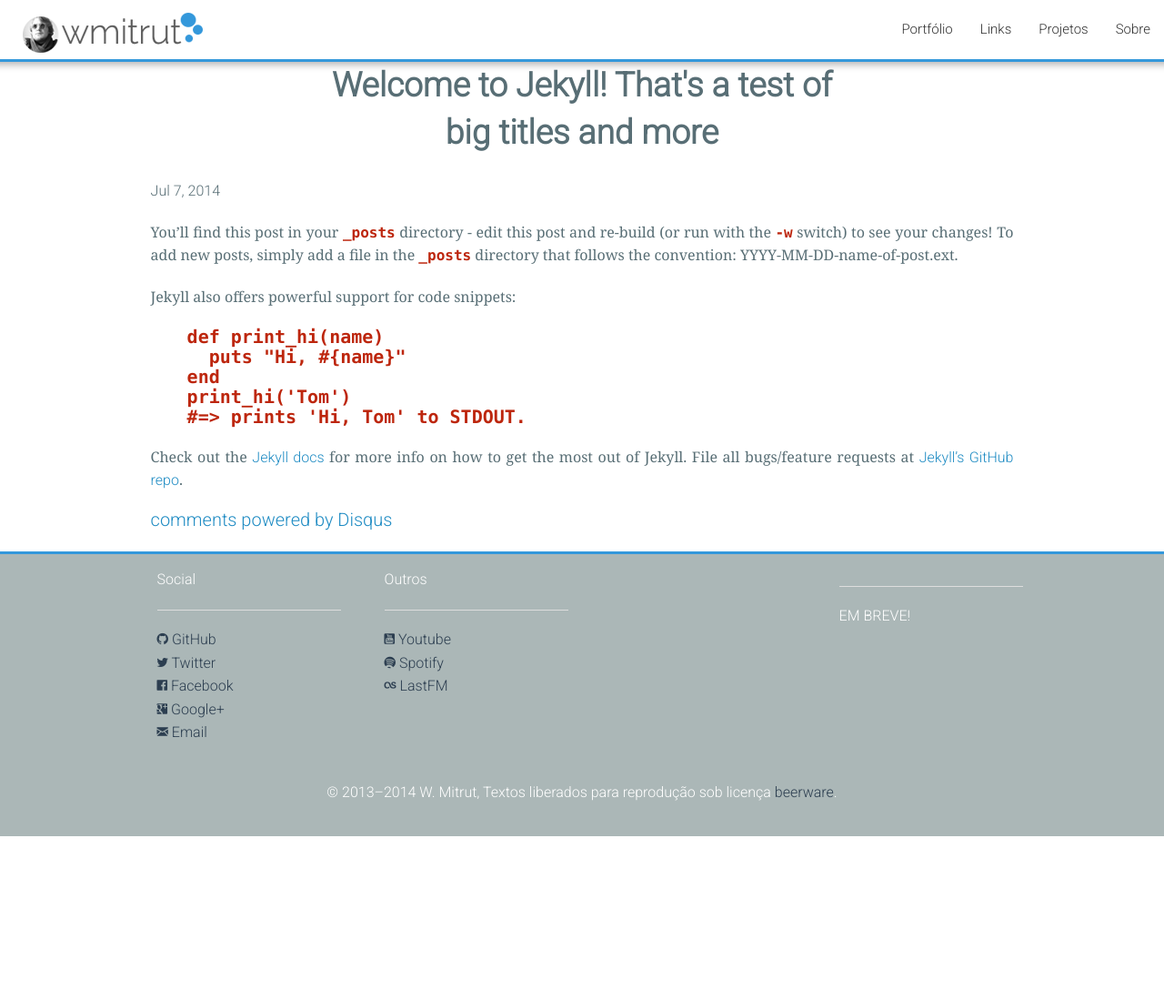
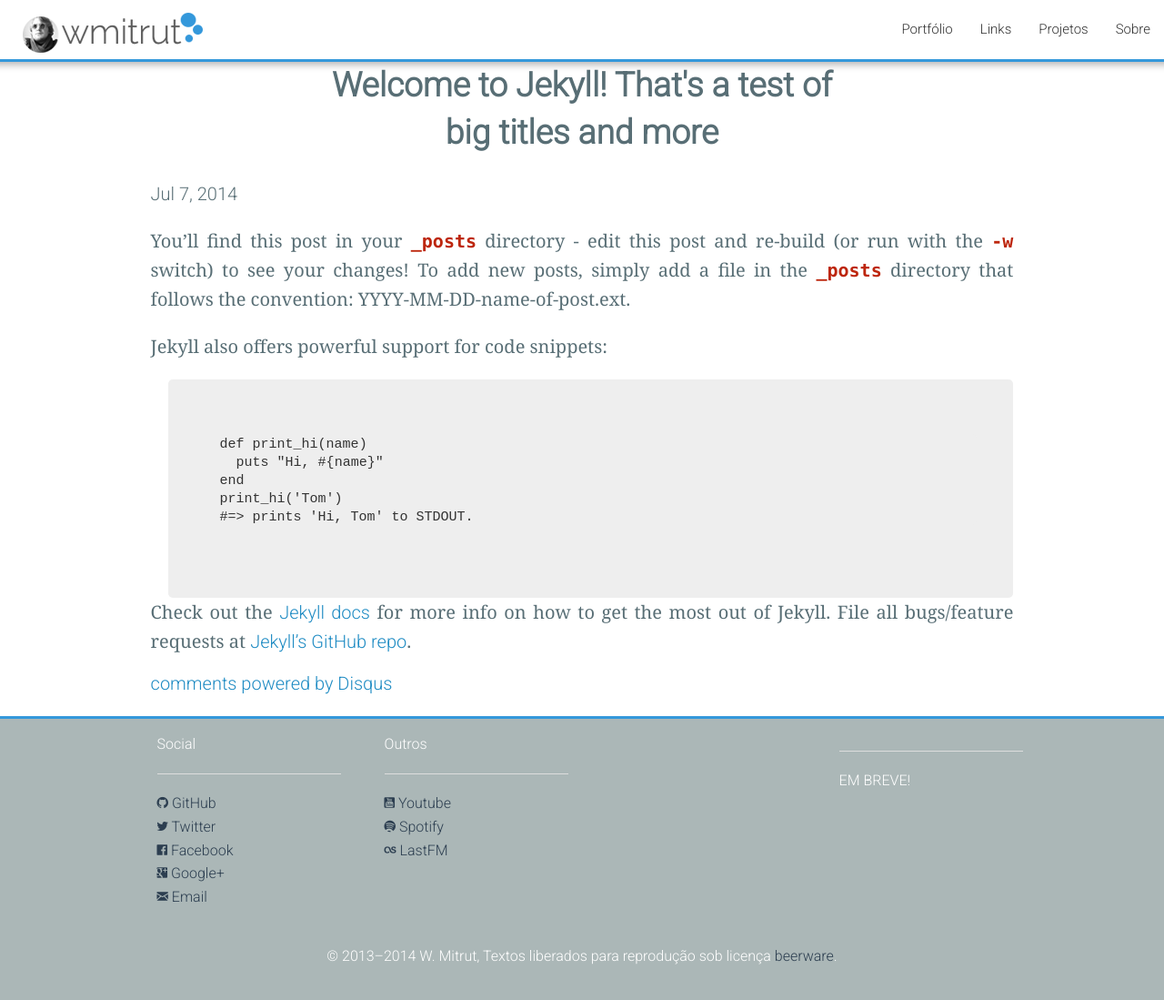
Before and after one commit to Wmitrut/wmitrut.github.io, a Jekyll site: the page built from _posts/2014-07-07-welcome-to-jekyll.markdown, in a window 1280 px wide and 1099 px high. Shown: the whole window at 91% size. Built offline with Jekyll 4.4.1, drawn with Linux system fonts in a browser that asks for light colours; comment, search, counter and statistics services are not loaded.

Commit message:
Little ddetails

```diff
--- a/_posts/2014-07-07-welcome-to-jekyll.markdown
+++ b/_posts/2014-07-07-welcome-to-jekyll.markdown
@@ -10,6 +10,8 @@ To add new posts, simply add a file in the `_posts` directory that follows the c
 
 Jekyll also offers powerful support for code snippets:
 
+<pre>
+
 {% highlight ruby %}
 def print_hi(name)
   puts "Hi, #{name}"
@@ -18,6 +20,8 @@ print_hi('Tom')
 #=> prints 'Hi, Tom' to STDOUT.
 {% endhighlight %}
 
+</pre>
+
 Check out the [Jekyll docs][jekyll] for more info on how to get the most out of Jekyll. File all bugs/feature requests at [Jekyll's GitHub repo][jekyll-gh].
 
 [jekyll-gh]: https://github.com/jekyll/jekyll
--- a/css/application.css
+++ b/css/application.css
@@ -130,3 +130,23 @@ hr{
 	margin-top: 5%;
 	font-weight: bold;
 }
+pre{
+	border-radius: 5px;
+	background: #EEEEEE;
+	margin-left: 2%;
+ 	white-space: pre-wrap;       /* css-3 */
+ 	white-space: -moz-pre-wrap;  /* Mozilla, since 1999 */
+ 	white-space: -pre-wrap;      /* Opera 4-6 */
+ 	white-space: -o-pre-wrap;    /* Opera 7 */
+ 	word-wrap: break-word;       /* Internet Explorer 5.5+ */
+}
+pre > code{
+	font-family: "Courier New", Courier, "Lucida Sans Typewriter", "Lucida Typewriter", monospace !important;
+	color: #333!important;
+	font-weight: normal !important;
+	font-size: 15px;
+
+}
+p{
+	font-size: 20px !important;
+}
```
